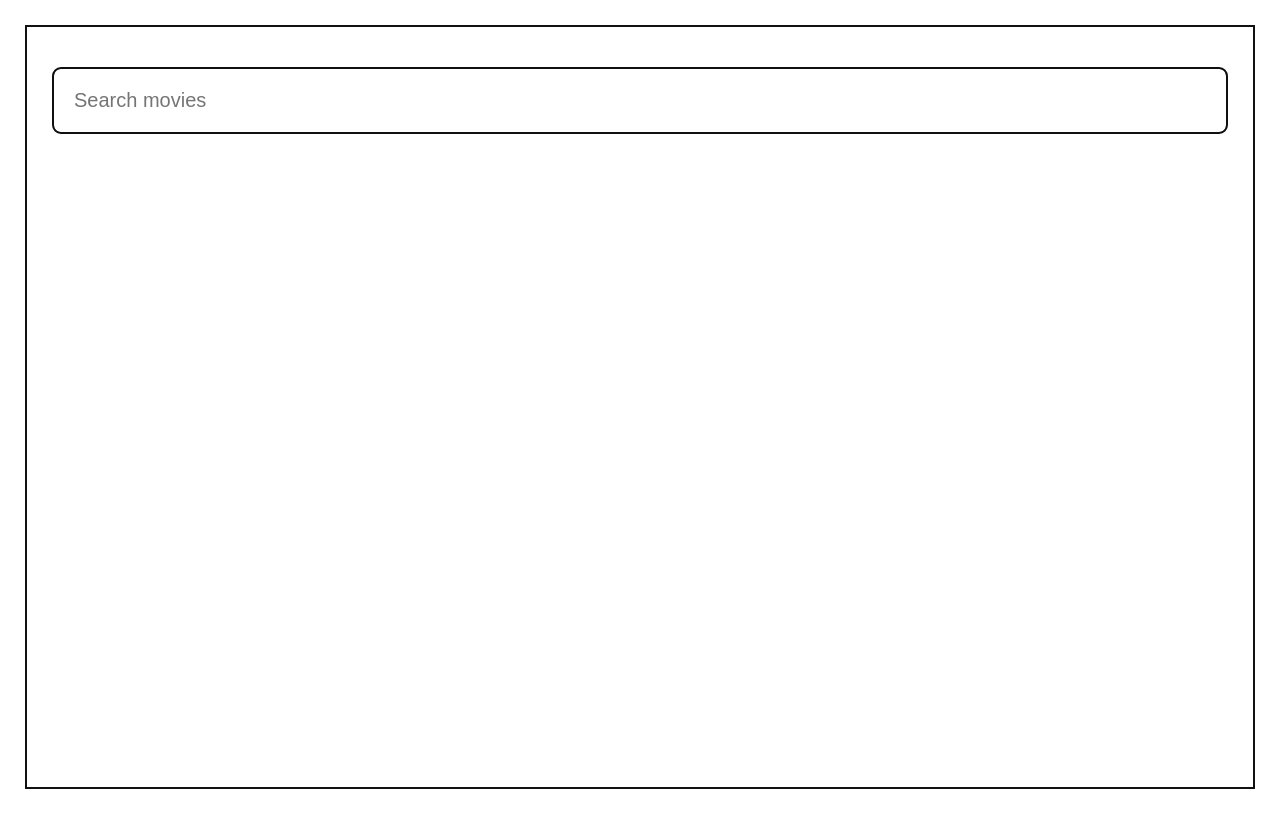
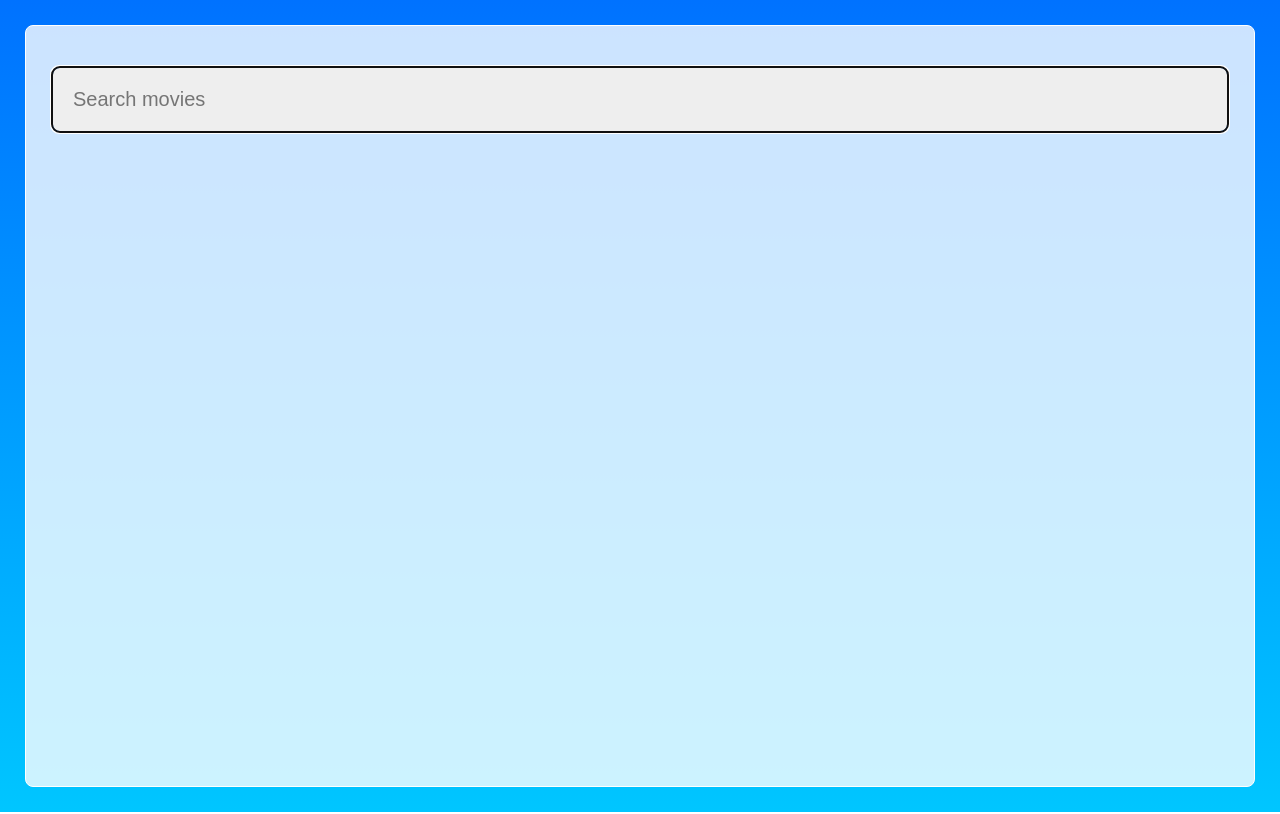
Before and after one commit to prajwaljoshi1/MovieFinder, a Vue app: page / in a window 1280 px wide. Built offline with nearby package versions, Linux system fonts and the light colour scheme.

Commit message:
added basic design over the wireframe

```diff
--- a/src/App.vue
+++ b/src/App.vue
@@ -79,12 +79,16 @@ html {
 
 body {
   font-family: "Avenir", Helvetica, Arial, sans-serif;
+  background: linear-gradient(to top, #00c6ff, #0072ff);
 }
 
 .app {
   display: flex;
   margin: 2.5rem;
-  border: 2px solid #111;
+  border: 1px solid #fff;
+  border-radius: 8px;
+  background-color: rgba(255, 255, 255, .8);
+  color: #444;
 
   &__search-panel {
     flex: 1;
@@ -99,7 +103,7 @@ body {
 
   &__details-panel {
     flex: 1 1 75%;
-    border-left: 2px solid #111;
+    border-left: 2px solid #0072ff;
     padding: 4rem 4rem 1rem 4rem;
     min-height: 95vh;
   }
--- a/src/components/MovieDetails.vue
+++ b/src/components/MovieDetails.vue
@@ -6,9 +6,9 @@
         <h1 class="moviedetails__title">{{movieDetails.Title}}</h1>
         <div class="moviedetails__genre">{{movieDetails.Genre}}</div>
         <p class="moviedetails__plot">Movie plot - {{movieDetails.Plot}}</p>
-        <div class="moviedetails__furtherinfo"><span>Language:</span>{{movieDetails.Language}}</div>
-        <div class="moviedetails__furtherinfo"><span>Actors:</span>{{movieDetails.Actors}}</div>
-        <div class="moviedetails__furtherinfo"><span>Duration:</span>{{movieDetails.Runtime}}</div>
+        <div class="moviedetails__furtherinfo"><span>Language: </span>{{movieDetails.Language}}</div>
+        <div class="moviedetails__furtherinfo"><span>Actors: </span>{{movieDetails.Actors}}</div>
+        <div class="moviedetails__furtherinfo"><span>Duration: </span>{{movieDetails.Runtime}}</div>
       </div>
       <div class="moviedetails__poster">
         <img
@@ -90,6 +90,7 @@ export default {
     font-size: 1.4rem;
     font-weight: 500;
     margin: 2rem 0;
+    color: #0072ff;
     @media only screen and (max-width: 1100px) {
       font-size: 1.2rem;
     }
@@ -126,7 +127,7 @@ export default {
   }
 
   &__image {
-    border: 2px solid #111;
+    border: 2px solid #666;
     max-width: 30rem;
     max-height: 40rem;
     display: block;
@@ -140,7 +141,7 @@ export default {
 
   &__noimage {
     text-align: center;
-    border: 2px solid #111;
+    border: 2px solid #666;
     height: 40rem;
     width: 30rem;
     padding-top: 16rem;
@@ -181,7 +182,7 @@ export default {
     text-align: center;
     margin-top: 5rem;
     font-size: 2rem;
-    color: #111;
+    color: #444;
     min-width: 10rem;
   }
 }
--- a/src/components/MovieInput.vue
+++ b/src/components/MovieInput.vue
@@ -29,11 +29,12 @@ export default {
 .movieinput {
   &__input {
     font-size: 2rem;
-    color: #111;
+    color: #444;
     width: 100%;
     padding: 2rem 2rem;
-    border: 2px solid #111;
+    border: 2px solid #0072ff;
     border-radius: 8px;
+    background-color: #eee;
   }
 }
 </style>
--- a/src/components/MovieList.vue
+++ b/src/components/MovieList.vue
@@ -42,9 +42,7 @@ export default {
 
 <!-- Add "scoped" attribute to limit CSS to this component only -->
 <style lang="scss">
-.selected {
-  background-color: orange;
-}
+
 .movielist {
   &__list {
     list-style: none;
@@ -52,7 +50,7 @@ export default {
   }
 
   &__item {
-    border: 2px solid #111;
+    border: 2px solid #0072ff;
     margin: 0.2rem;
     padding: 0.5rem 1rem;
     position: relative;
@@ -80,7 +78,7 @@ export default {
   }
 
   & .svg {
-    fill: #444;
+    fill: #0072ff;
   }
 }
 </style>
--- a/src/components/Pagination.vue
+++ b/src/components/Pagination.vue
@@ -71,7 +71,7 @@ export default {
   }
 
   & .svg {
-    fill: #444;
+    fill: #0072ff;
   }
 
   & .btn {
```
